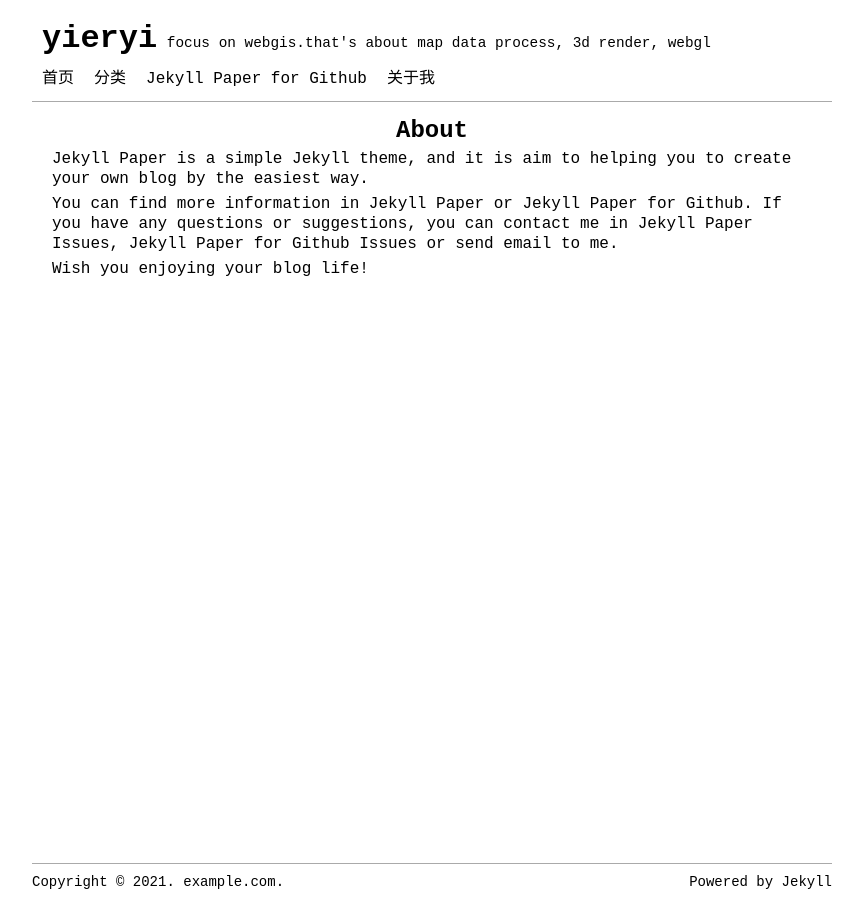
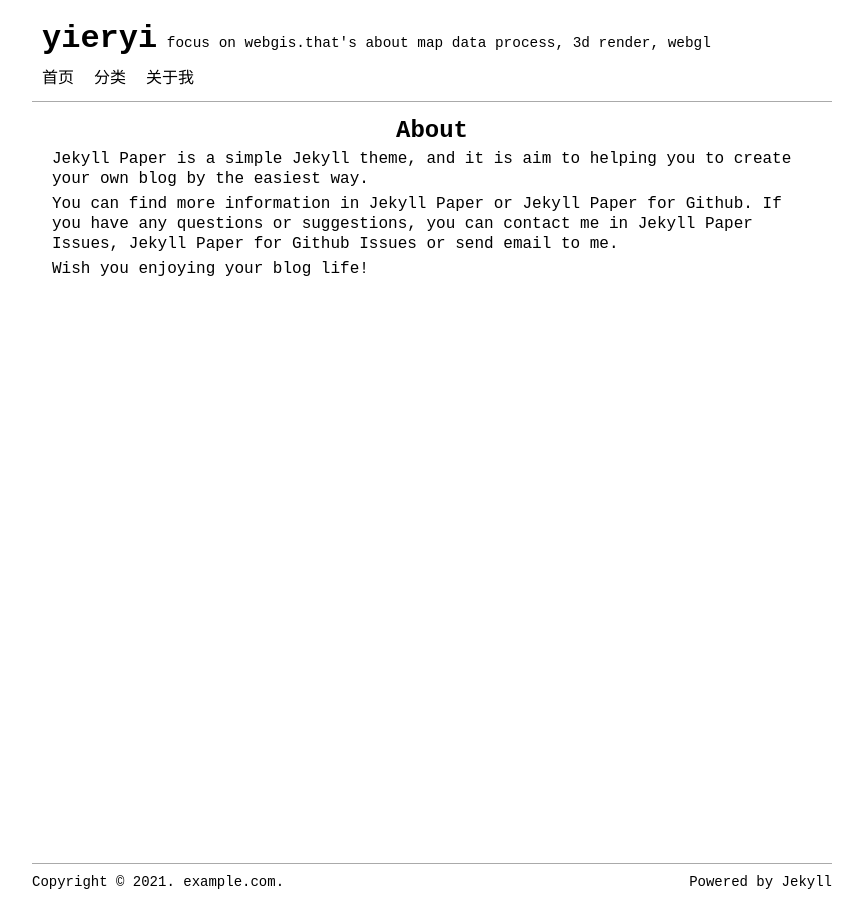
Before and after one commit to yieryi/yieryi.github.com, a Jekyll site: the page built from pages/about.md, in a window 1280 px wide. Shown: the whole page, without its empty margins (208-1071 px from the left). Built offline with Jekyll 4.4.1, drawn with Linux system fonts in a browser that asks for light colours.

Commit message:
去掉直接跳转的推广列表项，开启评论功能

```diff
--- a/_config.yml
+++ b/_config.yml
@@ -24,7 +24,7 @@ language: zh-cn
 
 analytics: # the Google Analytics property ID, e.g. UA-XXXXX-Y
 
-comments: false # enable comments
+comments: true # enable comments
 disqus: # disqus account
 
 mathjax: true # Math support
```
Also changed, not shown: _data/menus.yml (+4 -3 lines).
